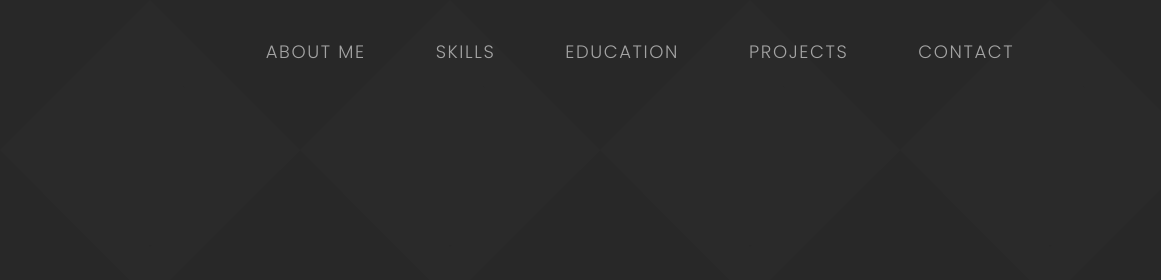
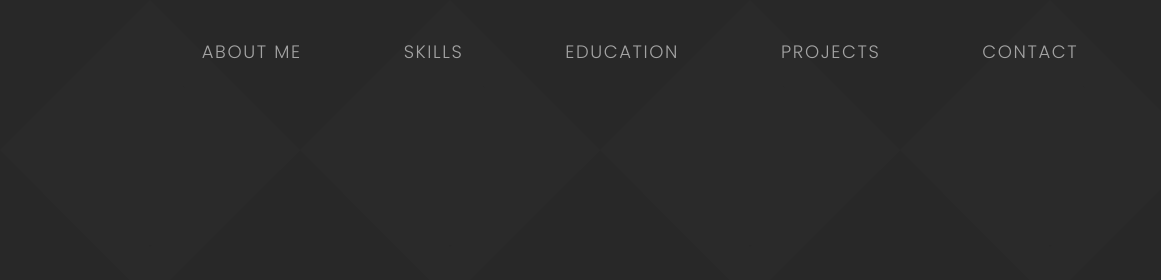
Before and after one commit to jenniferguerreroc/jennifer-portafolio, a plain HTML site: page index.html in a window 1280 px wide. Shown: the top 280 px of the page, 0-1161 px from the left. Drawn offline with nearby package versions, Linux system fonts and the light colour scheme.

Commit message:
Update header.css

```diff
--- a/assets/css/header.css
+++ b/assets/css/header.css
@@ -25,7 +25,7 @@
     text-decoration: none;
     text-transform: uppercase;
     font-size: 1.125rem;
-    margin: 0 2rem;
+    margin: 0 3rem;
     font-weight: 300;
     padding-bottom: .3125rem;
 }
```
